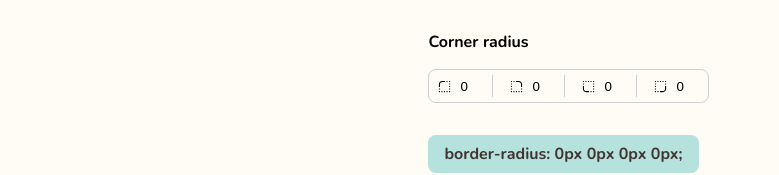
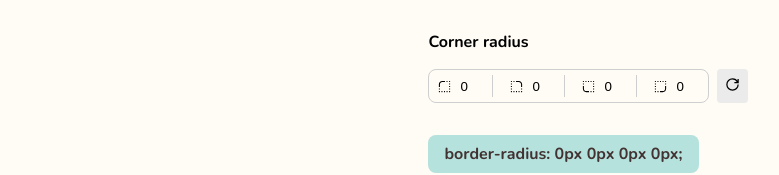
Before and after one commit to erikalbuquerque/border_radius_previewer, a React (Vite) app: page / in a window 1280 px wide. Shown: the part 414-589 px from the top of the page, without its empty margins (238-1017 px from the left). Built offline with nearby package versions, Linux system fonts and the light colour scheme.

Commit message:
feat: add reset corners button

```diff
--- a/src/components/CornerRadiusBox/index.tsx
+++ b/src/components/CornerRadiusBox/index.tsx
@@ -5,7 +5,8 @@ import {
   AiOutlineRadiusBottomleft,
   AiOutlineRadiusBottomright,
 } from "react-icons/ai";
-import { Container, Content, InputContent, Inputs } from "./styles";
+import { GrPowerReset } from "react-icons/gr";
+import { Container, Content, InputContent, Tools, Inputs, ResetCornersButton } from "./styles";
 import { useBorderRadius } from "../../hooks/useBorderRadius";
 
 export function CornerRadiusBox() {
@@ -18,12 +19,14 @@ export function CornerRadiusBox() {
     handleBorderTopRight,
     handleBorderBottomLeft,
     handleBorderBottomRight,
+    handleResetBorderRadius,
   } = useBorderRadius();
 
   return (
     <Container>
       <Content>
         <strong>Corner radius</strong>
+        <Tools>
           <Inputs>
             <InputContent>
               <AiOutlineRadiusUpleft size={15} />
@@ -54,10 +57,16 @@ export function CornerRadiusBox() {
               <Input
                 type="number"
                 value={bottomRight}
-              onChange={(e) => handleBorderBottomRight(Number(e.target.value))}
+                onChange={(e) =>
+                  handleBorderBottomRight(Number(e.target.value))
+                }
               />
             </InputContent>
           </Inputs>
+          <ResetCornersButton onClick={handleResetBorderRadius}>
+            <GrPowerReset size={15} />
+          </ResetCornersButton>
+        </Tools>
       </Content>
     </Container>
   );
--- a/src/components/CornerRadiusBox/styles.ts
+++ b/src/components/CornerRadiusBox/styles.ts
@@ -6,6 +6,12 @@ export const Content = styled.div({
   display: "flex",
   flexDirection: "column",
   gap: "1rem",
+});
+
+export const Tools = styled.div({
+  display: "flex",
+  flexDirection: "row",
+  gap: "0.5rem",
 });
 
 export const Inputs = styled.div({
@@ -27,3 +33,15 @@ export const InputContent = styled.div`
     border-right: none;
   }
 `;
+
+export const ResetCornersButton = styled.button({
+  padding: "0 0.5rem",
+  border: "none",
+  borderRadius: "0.25rem",
+  backgroundColor: "#ebebeb",
+  cursor: "pointer",
+  transition: "filter 0.2s",
+  ":hover": {
+    filter: "brightness(0.95);",
+  },
+});
--- a/src/context/BorderRadiusContext.tsx
+++ b/src/context/BorderRadiusContext.tsx
@@ -21,6 +21,7 @@ interface BorderRadiusContext {
   handleBorderBottomRight: (value: number) => void;
   handleCopyToBoard: () => void;
   isCopy: boolean;
+  handleResetBorderRadius: () => void;
 }
 
 export const BorderRadiusContext = createContext({} as BorderRadiusContext);
@@ -72,6 +73,13 @@ export function BorderRadiusProvider({ children }: BorderRadiusProviderProps) {
     showMessage(true);
   }
 
+  function handleResetBorderRadius() {
+    handleBorderTopLeft(0);
+    handleBorderTopRight(0);
+    handleBorderBottomLeft(0);
+    handleBorderBottomRight(0);
+  }
+
   useEffect(() => {
     setTimeout(() => {
       if (isCopy) {
@@ -93,6 +101,7 @@ export function BorderRadiusProvider({ children }: BorderRadiusProviderProps) {
         handleBorderBottomRight,
         handleCopyToBoard,
         isCopy,
+        handleResetBorderRadius,
       }}
     >
       {children}
```
Lines whose indentation alone changed are shown as unchanged.
